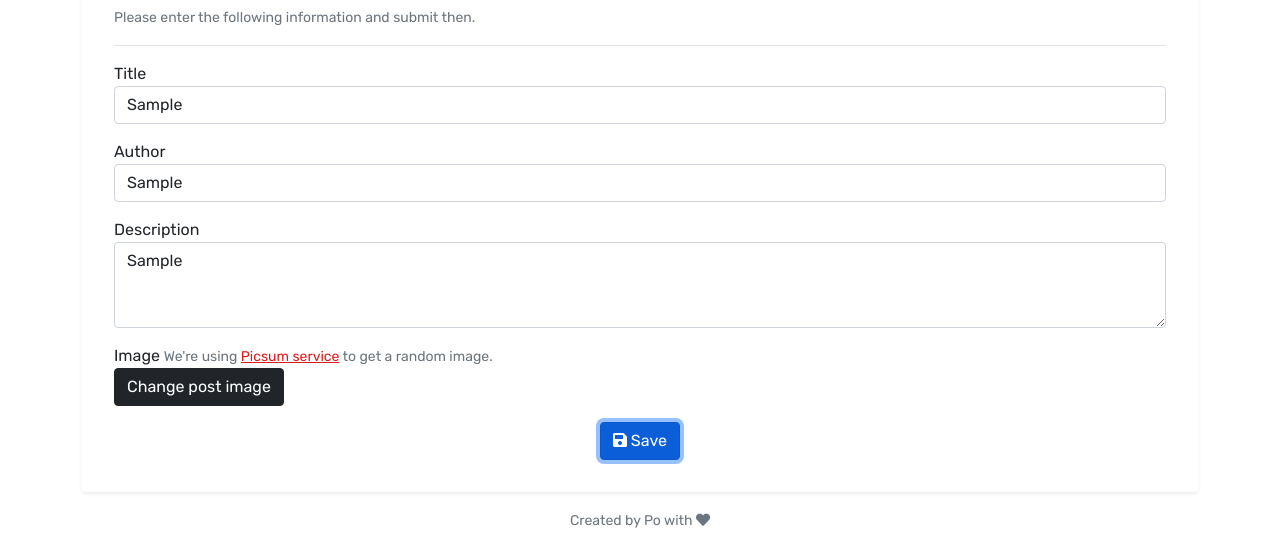
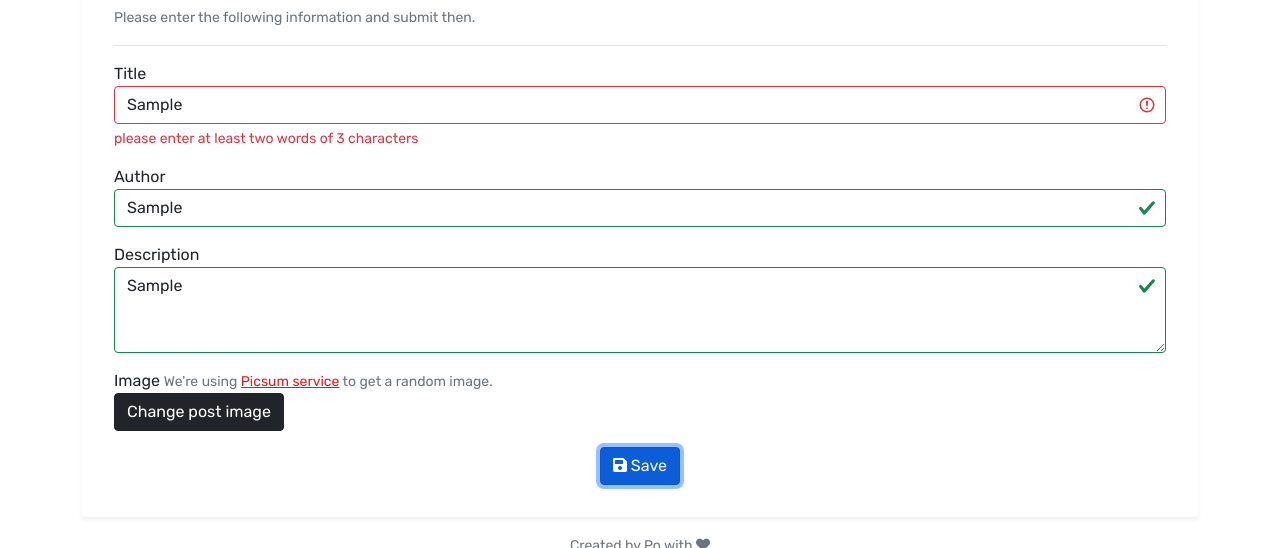
Before and after one commit to NguyenMinhQuang-260101/js-post-ui, a website built with Vite: page add-edit-post.html in a window 1280 px wide. Both pictures are taken after typing "Sample", "Sample", "Sample" into the empty fields and a click on the button "Save". Shown: the part 407-955 px from the top of the page. Built offline with nearby package versions, Linux system fonts and the light colour scheme.

Commit message:
test valid javascript

```diff
--- a/add-edit-post.html
+++ b/add-edit-post.html
@@ -71,7 +71,7 @@
               </p>
             </div>
 
-            <form id="postForm" class="post-form">
+            <form id="postForm" class="post-form" novalidate>
               <div class="form-group mb-3">
                 <label for="postTitle">Title</label>
                 <input
@@ -79,6 +79,7 @@
                   class="form-control"
                   name="title"
                   placeholder="Eg: Learning JS is fun"
+                  required
                 />
                 <div class="invalid-feedback">
                   Ooops! Please write a nice title for your post &gt;.&lt;
--- a/js/utils/post-form.js
+++ b/js/utils/post-form.js
@@ -1,4 +1,4 @@
-import { setBackgroundImage, setFieldValues } from './common'
+import { setBackgroundImage, setFieldValues, setTextContent } from './common'
 
 function setFormValues(form, formValues) {
   setFieldValues(form, '[name="title"]', formValues?.title)
@@ -27,6 +27,43 @@ function getFormValues(form) {
   return formValues
 }
 
+function getTitleError(form) {
+  const titleElement = form.querySelector('[name="title"]')
+  if (!titleElement) return
+
+  // required
+  if (titleElement.validity.valueMissing) return 'Please enter title.'
+
+  // at least two words
+  if (titleElement.value.split(' ').filter((x) => !!x && x.length >= 3).length < 2) {
+    return 'please enter at least two words of 3 characters'
+  }
+  return ''
+}
+
+function validationPostForm(form, formValues) {
+  // get errors
+  const errors = {
+    title: getTitleError(form),
+    // author: getAuthorError(form)
+    // ...
+  }
+
+  // set errors
+  for (const key in errors) {
+    const element = form.querySelector(`[name="${key}"]`)
+    if (element) {
+      element.setCustomValidity(errors[key])
+      setTextContent(element.parentElement, '.invalid-feedback', errors[key])
+    }
+  }
+
+  // add was-validated class to form element
+  const isValid = form.checkValidity()
+  if (!isValid) form.classList.add('was-validated')
+  return false
+}
+
 export function initPostForm({ formId, defaultValues, onSubmit }) {
   const form = document.getElementById(formId)
   if (!form) return
@@ -43,5 +80,7 @@ export function initPostForm({ formId, defaultValues, onSubmit }) {
     // validation
     // if valid trigger submit callback
     // otherwise, show validation errors
+
+    if (!validationPostForm(form, formValues)) return
   })
 }
```
